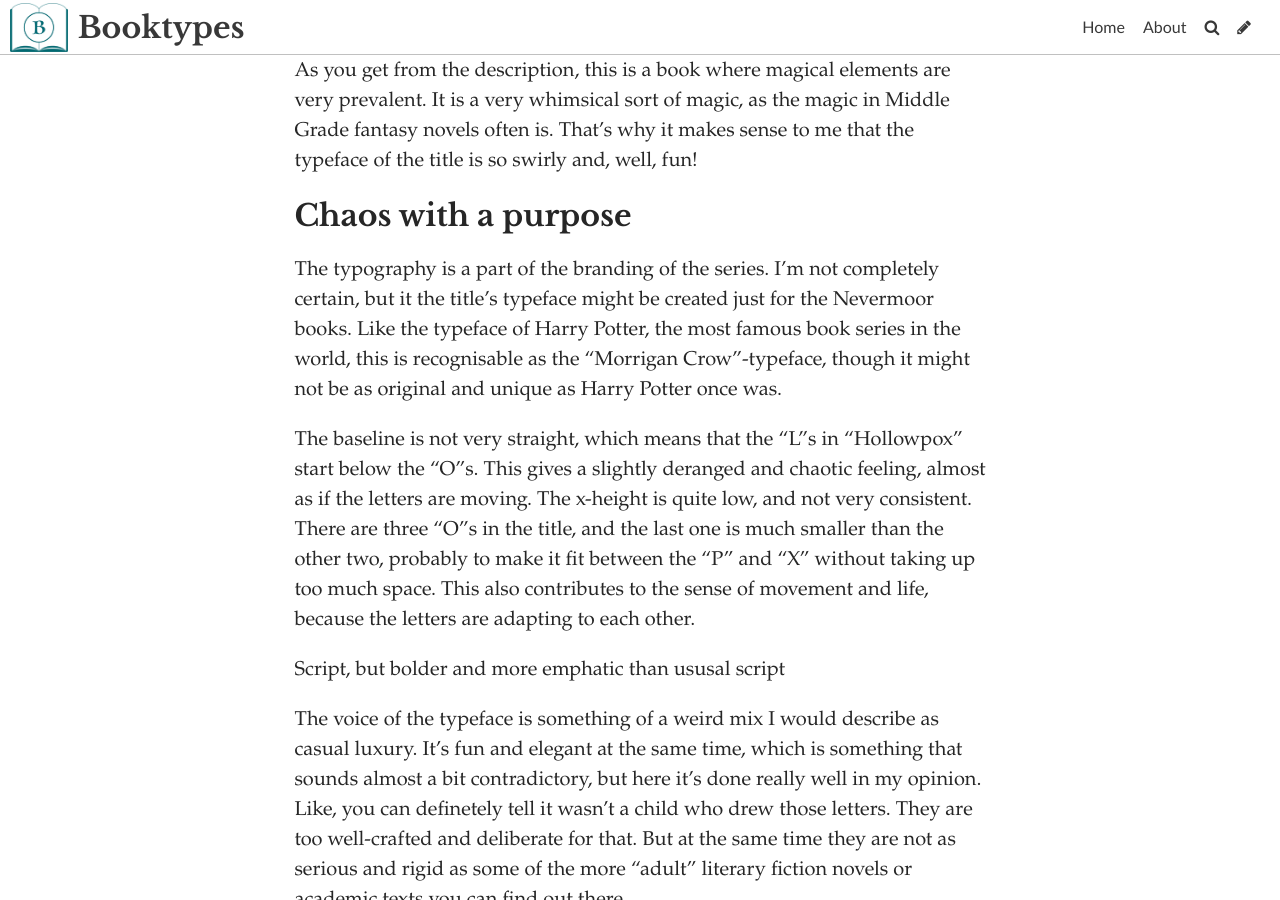
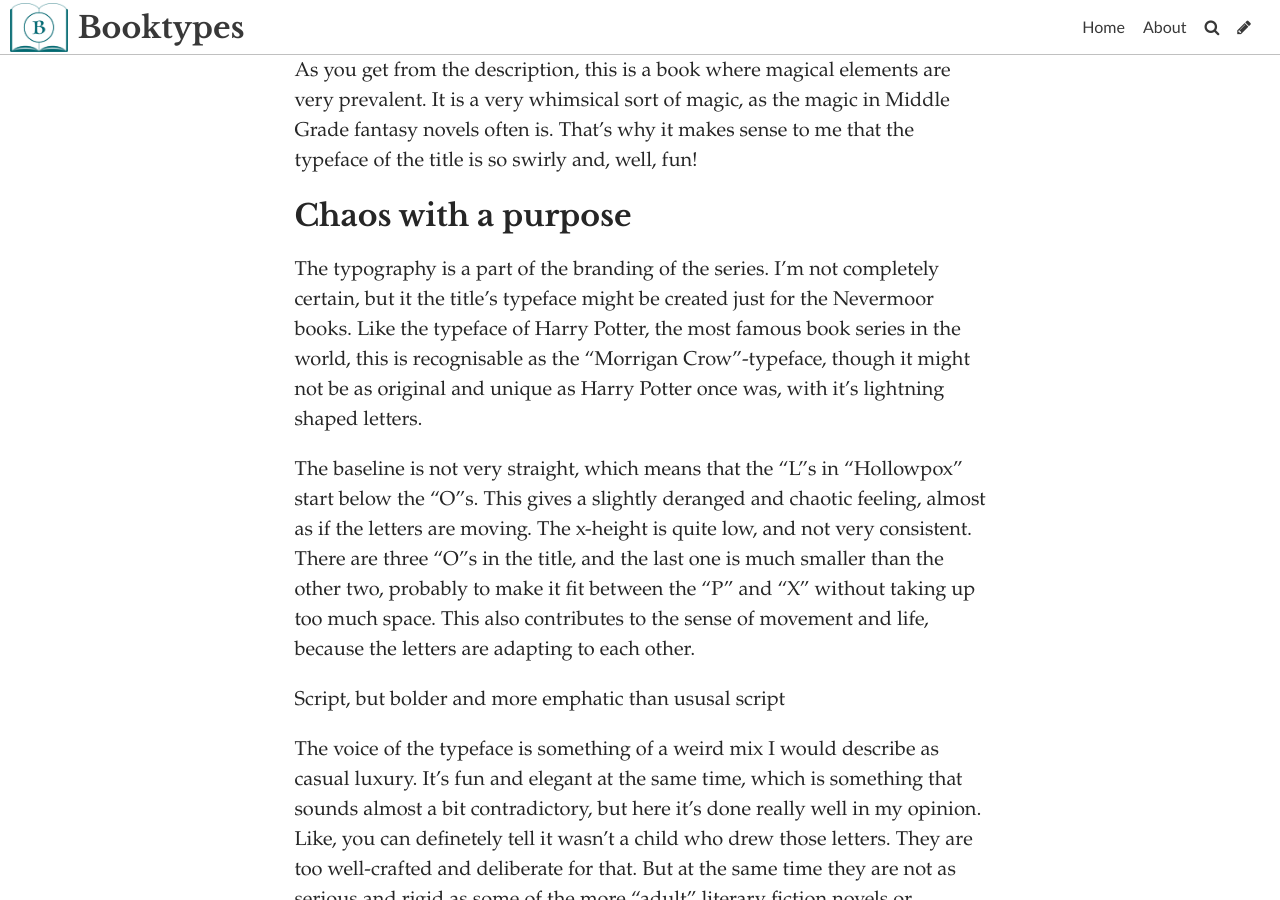
Before and after one commit to maudhaugland/booktypes, a Jekyll site: the page built from _posts/2021-10-04-the-magic-of-hollowpox.md, in a window 1280 px wide and 900 px high, scrolled down 1311 px. Built offline with Jekyll 4.4.1, drawn with Linux system fonts in a browser that asks for light colours; some web fonts are replaced.

Commit message:
Update Post “2021-10-04-the-magic-of-hollowpox”

```diff
--- a/_posts/2021-10-04-the-magic-of-hollowpox.md
+++ b/_posts/2021-10-04-the-magic-of-hollowpox.md
@@ -24,7 +24,7 @@
 
 ### Chaos with a purpose
 
-The typography is a part of the branding of the series. I'm not completely certain, but it the title's typeface might be created just for the Nevermoor books. Like the typeface of Harry Potter, the most famous book series in the world, this is recognisable as the "Morrigan Crow"-typeface, though it might not be as original and unique as Harry Potter once was.
+The typography is a part of the branding of the series. I'm not completely certain, but it the title's typeface might be created just for the Nevermoor books. Like the typeface of Harry Potter, the most famous book series in the world, this is recognisable as the "Morrigan Crow"-typeface, though it might not be as original and unique as Harry Potter once was, with it's lightning shaped letters.
 
 The baseline is not very straight, which means that the "L"s in "Hollowpox" start below the "O"s. This gives a slightly deranged and chaotic feeling, almost as if the letters are moving. The x-height is quite low, and not very consistent. There are three "O"s in the title, and the last one is much smaller than the other two, probably to make it fit between the "P" and "X" without taking up too much space. This also contributes to the sense of movement and life, because the letters are adapting to each other.
 
```
